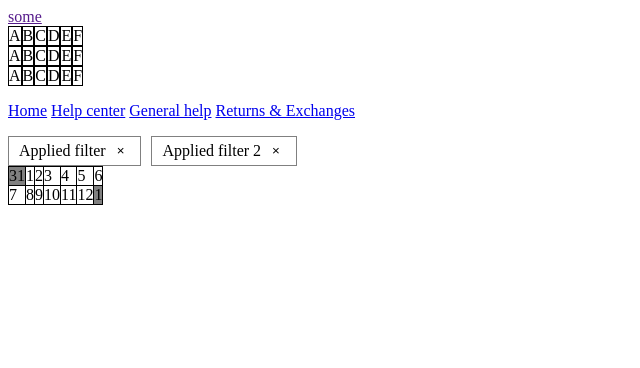
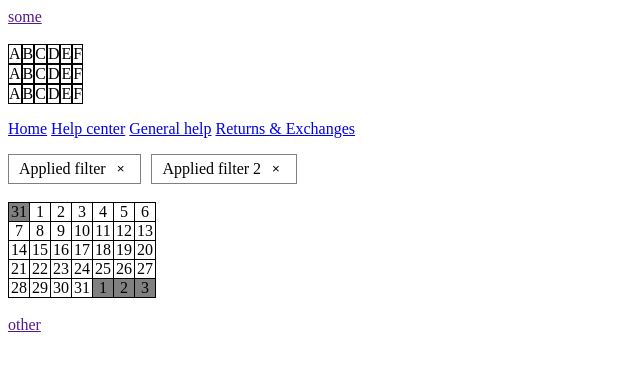
Before and after one commit to dimanech/aria-grid, a plain HTML site: page index.html in a window 1280 px wide. Shown: the whole page, without its empty margins (0-640 px from the left). Drawn offline with Linux system fonts and the light colour scheme.

Commit message:
WIP: presentational columns

```diff
--- a/Grid.js
+++ b/Grid.js
@@ -23,12 +23,18 @@ export default class Grid {
 		this.grid = this.setUpGridModel();
 		this.setUpBoundariesBehavior();
 		this.addEventListeners();
-		this.grid[0][0].setAttribute('tabindex', '0');
+		const focusableCell = this.findFocusableCell(0, 0);
+		if (focusableCell) {
+			focusableCell.setAttribute('tabindex', '0');
+		}
 	}
 
 	reinit() {
 		this.grid = this.setUpGridModel();
-		this.grid[0][0].setAttribute('tabindex', '0');
+		const focusableCell = this.findFocusableCell(0, 0);
+		if (focusableCell) {
+			focusableCell.setAttribute('tabindex', '0');
+		}
 	}
 
 	addEventListeners() {
@@ -92,7 +98,9 @@ export default class Grid {
 	handleClick() {
 		let cell;
 		cell = this.findNodeInGrid(document.activeElement); // Chrome focus gridcell even if it has tabindex=-1
+		if (cell) {
 			this.moveFocusTo(cell.row, cell.col);
+		}
 	}
 
 	moveFocusTo(row, column) {
@@ -101,23 +109,19 @@ export default class Grid {
 		let moveToColumn = column;
 
 		// Lets handle default behaviour until altering is required
-		switch (this.rowsBounds) {
-			case 'loop':
+		if (this.rowsBounds === 'loop') {
 			moveToRow = this.rowLoop(row);
-				break;
-			default:
+		} else {
 			moveToRow = this.rowStop(row);
 		}
 
-		switch (this.colsBounds) {
-			case 'loop':
+		if (this.colsBounds === 'loop') {
 			moveToColumn = this.columnLoop(column);
-				break;
-			default:
+		} else {
 			moveToColumn = this.columnStop(column);
 		}
 
-		// Altering requested position if Wrap options is enabled
+		// Altering requested position if Wrap options is enabled and we in bounds case
 		if (this.rowsBounds === 'wrap') {
 			// if this last column in row move to the next row
 			const alteredControl = this.rowWrap(column, row);
@@ -136,9 +140,12 @@ export default class Grid {
 			}
 		}
 
+		if (this.grid[moveToRow][moveToColumn]) {
+			return;
+		}
+
 		Grid.blurCell(this.grid[this.currentRow][this.currentColumn]);
 		Grid.focusCell(this.grid[moveToRow][moveToColumn]);
-
 		this.currentRow = moveToRow;
 		this.currentColumn = moveToColumn;
 	}
@@ -228,12 +235,37 @@ export default class Grid {
 	}
 
 	static focusCell(domNode) {
+		let isCellFocusable = false;
+
+		if (domNode) {
 			domNode.setAttribute('tabindex', '0');
 			domNode.focus();
+			isCellFocusable = true;
+		}
+
+		return isCellFocusable;
 	}
 
 	static blurCell(domNode) {
+		if (domNode) {
 			domNode.setAttribute('tabindex', '-1');
+		}
+	}
+
+	findFocusableCell(row, cell) {
+		const currentRow = this.grid[row];
+		let colIndex = cell;
+		let iteration = 0;
+
+		while (iteration < currentRow.length) {
+			if (currentRow[colIndex] !== null) {
+				return currentRow[colIndex];
+			}
+			colIndex = (colIndex + 1) % currentRow.length; // loop searching
+			iteration++;
+		}
+
+		return null;
 	}
 
 	findNodeInGrid(domNode) {
@@ -249,12 +281,13 @@ export default class Grid {
 	setUpGridModel() {
 		const grid = [];
 
-		// Make model with inactive cells
 		this.domNode.querySelectorAll('[role=row]').forEach(row => {
 			const cells = [];
 
-			row.querySelectorAll('[role=gridcell]').forEach(cell => {
-				// check if cell is not hidden
+			for (let cell of row.children) {
+				if (!this.isNodeVisible(cell)) {
+					continue;
+				}
 				if (cell.hasAttribute('data-roving-tab-target') || cell.hasAttribute('tabindex')) {
 					cell.tabIndex = -1;
 					cells.push(cell);
@@ -263,14 +296,18 @@ export default class Grid {
 					if (focusableCell) {
 						focusableCell.tabIndex = -1;
 						cells.push(focusableCell);
+					} else {
+						cells.push(null);
 					}
 				}
-			});
+			}
 
 			if (cells.length) {
 				grid.push(cells);
 			}
 		});
+
+		console.log(grid);
 
 		return grid;
 	}
@@ -309,6 +346,10 @@ export default class Grid {
 		return attr && attr !== 'false';
 	}
 
+	isNodeVisible(domNode) {
+		return !!(domNode.offsetWidth || domNode.offsetHeight || domNode.getClientRects().length);
+	}
+
 	destroy() {
 		this.domNode.removeEventListener('keydown', this.handleKeydown);
 		this.domNode.removeEventListener('click', this.handleClick);
--- a/grid.css
+++ b/grid.css
@@ -64,6 +64,8 @@
 .calendar > div > div {
 	border: 1px solid;
 	display: table-cell;
+	text-align: center;
+	width: 20px;
 }
 
 .calendar [role="presentation"] {
--- a/index.html
+++ b/index.html
@@ -10,8 +10,10 @@
 
 	<a href="">some</a>
 
+	<br>
+	<br>
+
 	<div
-		class="test"
 		role="grid"
 		aria-label="Presentational grid"
 		data-wrap-cols="true"
@@ -80,7 +82,7 @@
 	</div>
 
 	<nav class="b-breadcrumbs" role="navigation" aria-label="Breadcrumb">
-		<div role="grid" data-wrap-cols="true">
+		<div role="grid" data-wrap-rows="true">
 			<ol role="row" class="breadcrumbs__list" itemscope itemtype="http://schema.org/BreadcrumbList">
 				<li role="gridcell" class="breadcrumbs__item" itemprop="itemListElement" itemscope itemtype="http://schema.org/ListItem">
 					<a data-roving-tab-target class="breadcrumbs__link" itemprop="item" href="/Home-Show">
@@ -137,6 +139,8 @@
 		</div>
 	</div>
 
+	<br>
+
 	<div
 		class="calendar"
 		role="grid"
@@ -186,16 +190,89 @@
 			<div role="gridcell" data-roving-tab-target>
 				12
 			</div>
+			<div role="gridcell" data-roving-tab-target>
+				13
+			</div>
+		</div>
+		<div role="row">
+			<div role="gridcell" data-roving-tab-target>
+				14
+			</div>
+			<div role="gridcell" data-roving-tab-target>
+				15
+			</div>
+			<div role="gridcell" data-roving-tab-target>
+				16
+			</div>
+			<div role="gridcell" data-roving-tab-target>
+				17
+			</div>
+			<div role="gridcell" data-roving-tab-target>
+				18
+			</div>
+			<div role="gridcell" data-roving-tab-target>
+				19
+			</div>
+			<div role="gridcell" data-roving-tab-target>
+				20
+			</div>
+		</div>
+		<div role="row">
+			<div role="gridcell" data-roving-tab-target>
+				21
+			</div>
+			<div role="gridcell" data-roving-tab-target>
+				22
+			</div>
+			<div role="gridcell" data-roving-tab-target>
+				23
+			</div>
+			<div role="gridcell" data-roving-tab-target>
+				24
+			</div>
+			<div role="gridcell" data-roving-tab-target>
+				25
+			</div>
+			<div role="gridcell" data-roving-tab-target>
+				26
+			</div>
+			<div role="gridcell" data-roving-tab-target>
+				27
+			</div>
+		</div>
+		<div role="row">
+			<div role="gridcell" data-roving-tab-target>
+				28
+			</div>
+			<div role="gridcell" data-roving-tab-target>
+				29
+			</div>
+			<div role="gridcell" data-roving-tab-target>
+				30
+			</div>
+			<div role="gridcell" data-roving-tab-target>
+				31
+			</div>
 			<div role="presentation">
 				1
+			</div>
+			<div role="presentation">
+				2
+			</div>
+			<div role="presentation">
+				3
 			</div>
 		</div>
 	</div>
 
+	<br>
+
+	<a href="">other</a>
+
 	<script type="module">
 		import Grid from './Grid.js';
 
-		document.querySelectorAll('.test').forEach(grid => new Grid(grid).init());
+		document.querySelectorAll('[role="grid"]').forEach(grid => new Grid(grid).init());
 	</script>
 </body>
 </html>
```
Lines whose indentation alone changed are shown as unchanged.
